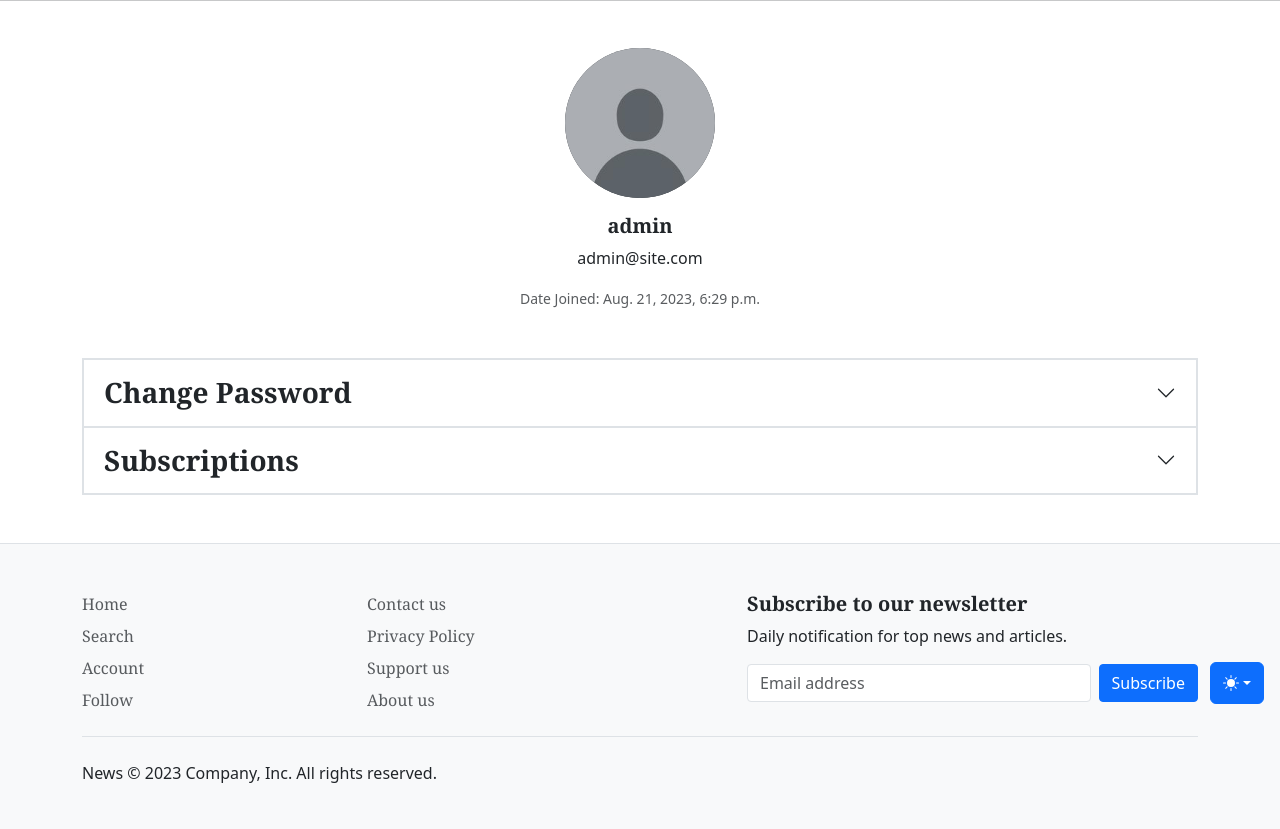
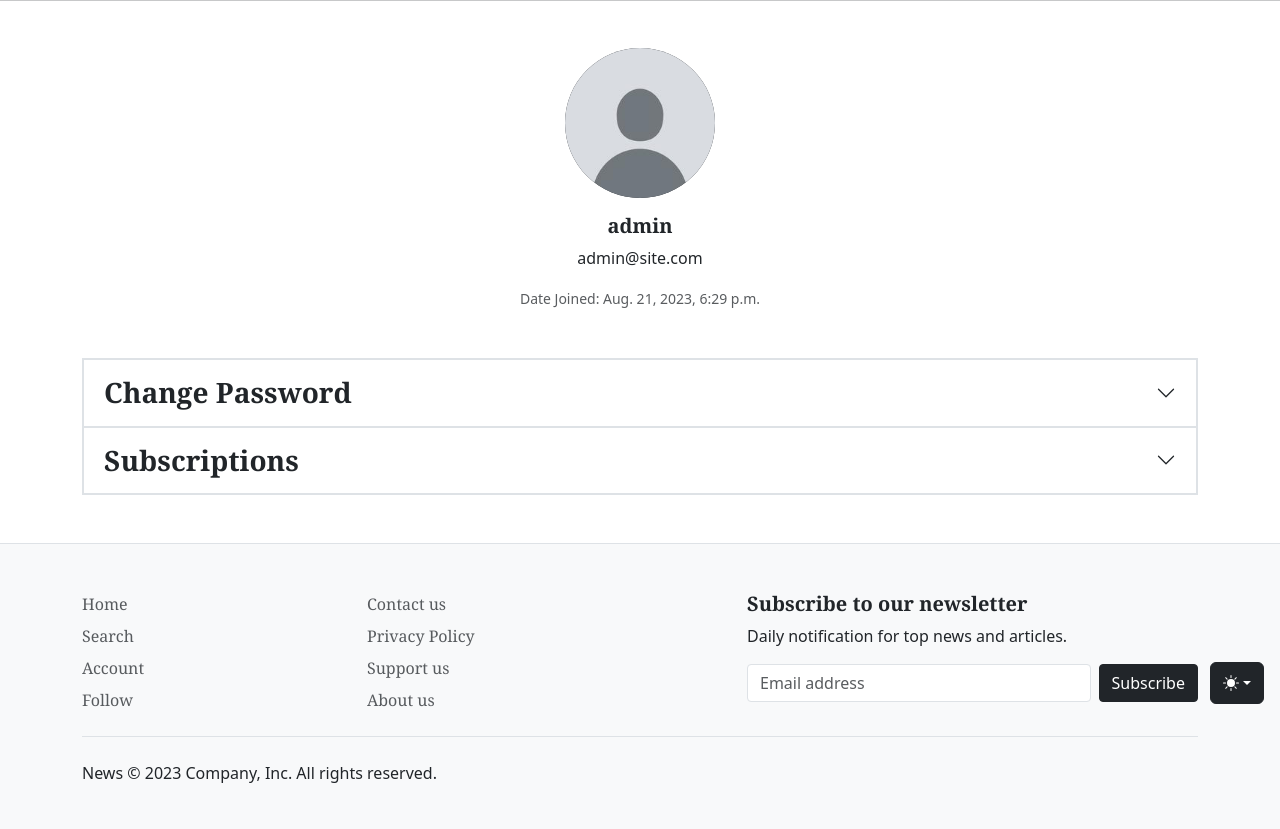
Before and after one commit to srky420/capstone-django, a Django app: page /accounts/profile in a window 1280 px wide. Shown: the part 80-909 px from the top of the page. Run offline with Django 4.2, Linux system fonts and the light colour scheme; a user stored in the database is signed in; some libraries are stand-ins or nearby versions.

Commit message:
Add buttons color switch

```diff
--- a/accounts/forms.py
+++ b/accounts/forms.py
@@ -27,7 +27,7 @@
             FloatingField("email"),
             FloatingField("password1"),
             FloatingField("password2"),
-            Submit(name="submit", value="Sign up", css_class="w-100")
+            Submit(name="submit", value="Sign up", css_class="btn-dark w-100")
         )
 
         for fieldname in ["username", "email", "password1", "password2"]:
@@ -59,7 +59,7 @@
         self.helper.layout = Layout(
             FloatingField("username"),
             FloatingField("password"),
-            Submit(name="submit", value="Sign in", css_class="w-100")
+            Submit(name="submit", value="Sign in", css_class="btn-dark w-100")
         )
 
         for fieldname in ["username", "password"]:
@@ -89,7 +89,7 @@
         self.helper = FormHelper()
         self.helper.layout = Layout(
             FloatingField("email"),
-            Submit(name="submit", value="Find Account", css_class="w-100")
+            Submit(name="submit", value="Find Account", css_class="btn-dark w-100")
         )
 
         for fieldname in ["email"]:
@@ -112,7 +112,7 @@
         self.helper.layout = Layout(
             FloatingField("new_password1"),
             FloatingField("new_password2"),
-            Submit(name="submit", value="Reset Password", css_class="w-100")
+            Submit(name="submit", value="Reset Password", css_class="btn-dark w-100")
         )
 
         # Set labels
@@ -137,5 +137,5 @@
             FloatingField("old_password"),
             FloatingField("new_password1"),
             FloatingField("new_password2"),
-            Submit(name="submit", value="Change Password")
+            Submit(name="submit", value="Change Password", css_class="btn-dark")
         )
--- a/accounts/templates/accounts/color-modes.html
+++ b/accounts/templates/accounts/color-modes.html
@@ -14,7 +14,7 @@
     </symbol>
 </svg>
 <div class="dropdown position-fixed bottom-0 end-0 mb-3 me-3 bd-mode-toggle">
-    <button class="btn btn-primary py-2 dropdown-toggle d-flex align-items-center" id="bd-theme" type="button" aria-expanded="false" data-bs-toggle="dropdown" aria-label="Toggle theme (dark)">
+    <button class="btn btn-dark py-2 dropdown-toggle d-flex align-items-center" id="bd-theme" type="button" aria-expanded="false" data-bs-toggle="dropdown" aria-label="Toggle theme (dark)">
       <svg class="bi my-1 theme-icon-active" width="1em" height="1em"><use href="#moon-stars-fill"></use></svg>
       <span class="visually-hidden" id="bd-theme-text">Toggle theme</span>
     </button>
--- a/news/static/news/color-modes.js
+++ b/news/static/news/color-modes.js
@@ -66,6 +66,7 @@
 
   window.addEventListener('DOMContentLoaded', () => {
     showActiveTheme(getPreferredTheme())
+    swtich_btns(getPreferredTheme())
 
     document.querySelectorAll('[data-bs-theme-value]')
       .forEach(toggle => {
@@ -74,7 +75,24 @@
           setStoredTheme(theme)
           setTheme(theme)
           showActiveTheme(theme, true)
+          swtich_btns(theme)
         })
       })
   })
 })()
+
+function swtich_btns(theme) {
+  // Convert btn on dark mode
+  if (theme == 'dark') {
+    document.querySelectorAll('.btn-dark').forEach(btn => {
+      btn.classList.remove('btn-dark');
+      btn.classList.add('btn-light');
+    })
+  }
+  else {
+    document.querySelectorAll('.btn-light').forEach(btn => {
+      btn.classList.add('btn-dark');
+      btn.classList.remove('btn-light');
+    })
+  }
+}
--- a/news/static/news/styles.css
+++ b/news/static/news/styles.css
@@ -1,3 +1,13 @@
+.profile-pic-overlay {
+    opacity: 0;
+    transition: 0.2s all;
+}
+
+.profile-pic-upload:hover > .profile-pic-overlay {
+    opacity: 100;
+}
+
+
 #file {
     bottom: 50px;
     left: 60px;
--- a/news/templates/news/color-modes.html
+++ b/news/templates/news/color-modes.html
@@ -14,7 +14,7 @@
     </symbol>
 </svg>
 <div class="dropdown position-fixed bottom-0 end-0 mb-3 me-3 bd-mode-toggle">
-    <button class="btn btn-primary py-2 dropdown-toggle d-flex align-items-center" id="bd-theme" type="button" aria-expanded="false" data-bs-toggle="dropdown" aria-label="Toggle theme (dark)">
+    <button class="btn btn-dark py-2 dropdown-toggle d-flex align-items-center" id="bd-theme" type="button" aria-expanded="false" data-bs-toggle="dropdown" aria-label="Toggle theme (dark)">
       <svg class="bi my-1 theme-icon-active" width="1em" height="1em"><use href="#moon-stars-fill"></use></svg>
       <span class="visually-hidden" id="bd-theme-text">Toggle theme</span>
     </button>
--- a/news/templates/news/footer.html
+++ b/news/templates/news/footer.html
@@ -28,7 +28,7 @@
                         <div class="d-flex flex-column flex-sm-row w-100 gap-2">
                         <label for="newsletter1" class="visually-hidden">Email address</label>
                         <input id="newsletter1" type="text" class="form-control rounded-1" placeholder="Email address">
-                        <button class="btn btn-primary rounded-1" type="button">Subscribe</button>
+                        <button class="btn btn-dark rounded-1" type="button">Subscribe</button>
                         </div>
                     </form>
                 </div>
--- a/news/templates/news/navbar.html
+++ b/news/templates/news/navbar.html
@@ -24,7 +24,7 @@
                         </div>
                     </a>
                 {% else %}
-                    <a class="btn btn-sm btn-primary" href="{% url 'accounts:index' %}">Sign up</a>
+                    <a class="btn btn-sm btn-dark" href="{% url 'accounts:index' %}">Sign up</a>
                 {% endif %}
             </div>
         </div>
--- a/news/templates/news/search.html
+++ b/news/templates/news/search.html
@@ -41,7 +41,7 @@
     <!-- Search input -->
     <div class="input-group">
         <input type="text" class="form-control form-control-lg rounded-start-1" placeholder="Search for Articles..." id="search-input">
-        <button class="btn btn-primary btn-lg rounded-end-1" id="search-btn">Search</button>
+        <button class="btn btn-dark btn-lg rounded-end-1" id="search-btn">Search</button>
     </div>
 
     <!-- Search results div -->
```
Also changed, not shown: accounts/static/accounts/color-modes.js (+18 -0 lines), accounts/static/accounts/styles.css (+0 -9 lines), news/templates/news/sources.html (+8 -8 lines), db.sqlite3.
